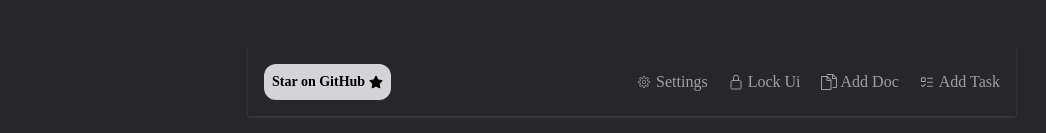
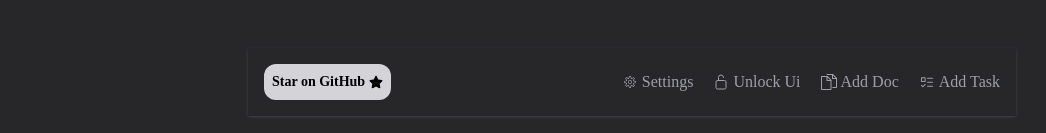
Before and after one commit to muazimmaqbool/mydocs, a React (Vite) app: page / in a window 1280 px wide. Shown: the part 664-797 px from the top of the page, without its empty margins (8-1054 px from the left). Built offline with nearby package versions, Linux system fonts and the light colour scheme.

Commit message:
lock and unlock drag of card component feature added

```diff
--- a/src/App.jsx
+++ b/src/App.jsx
@@ -1,4 +1,4 @@
-import React from "react";
+import React, { useState } from "react";
 import Background from "./Components/Background";
 import Foreground from "./Components/Foreground";
 import Footer from "./Components/Footer";
@@ -7,12 +7,13 @@ import Footer from "./Components/Footer";
 
 //called from main.jsx
 const App = () => {
+  const [isDrag, setisDrag] = useState(false);
   return (
     <div className="relative w-full h-screen bg-zinc-800">
       {/* h-screen: height will be size of screen */}
-      <Background/>
-      <Foreground/>
-      <Footer/>
+      <Background />
+      <Foreground isDrag={isDrag} />
+      <Footer setisDrag={setisDrag} isDrag={isDrag} />
     </div>
   );
 };
--- a/src/Components/Card.jsx
+++ b/src/Components/Card.jsx
@@ -10,11 +10,11 @@ import { LiaEdit } from "react-icons/lia";
 {/*Note:to convert hex color into tailwind css visit this website: https://hextotailwind.com/ */}
 
 //called from Foreground.jsx
-const Card = ({ data, reference }) => {
+const Card = ({ data, reference,isDrag }) => {
   //Drag docs: https://motion.dev/docs/react-gestures#drag
   return (
     <motion.div
-      drag
+      drag={isDrag}
       dragConstraints={reference}
       whileDrag={{ scale: 1.1 }}
       dragElastic={0.1}
--- a/src/Components/Footer.jsx
+++ b/src/Components/Footer.jsx
@@ -2,10 +2,15 @@ import React from "react";
 import { CiSettings } from "react-icons/ci";
 import { FaStar } from "react-icons/fa";
 import { GoTasklist } from "react-icons/go";
-import { IoLockClosedOutline } from "react-icons/io5";
+import { IoLockClosedOutline, IoLockOpenOutline } from "react-icons/io5";
 import { SlDocs } from "react-icons/sl";
 
-const Footer = () => {
+//called from App.js
+const Footer = ({setisDrag,isDrag}) => {
+
+  const handleDrag=(e)=>{
+    setisDrag((prev)=>!prev)
+  }
   return (
     <footer class="z-10 absolute bottom-0 left-1/2 -translate-x-[50%] w-3xl shadow-sm shadow-zinc-700 mb-5 bg-zinc-800 transition-all duration-[200ms] ease hover:shadow-md ">
       <div class="w-full mx-auto max-w-screen-xl p-4 md:flex md:items-center md:justify-between">
@@ -22,9 +27,9 @@ const Footer = () => {
             <CiSettings />
             Settings
           </div>
-          <div className="flex items-center gap-1 cursor-pointer transition-all duration-[300ms] ease hover:text-zinc-100 hover:scale-110">
-            <IoLockClosedOutline />
-            Lock Ui
+          <div onClick={handleDrag} className="flex items-center gap-1 cursor-pointer transition-all duration-[300ms] ease hover:text-zinc-100 hover:scale-110">
+            {isDrag?<IoLockClosedOutline />:<IoLockOpenOutline />}
+            {isDrag ? "Lock Ui" :"Unlock Ui"}
           </div>
           <div className="flex items-center gap-1 cursor-pointer transition-all duration-[300ms] ease hover:text-zinc-100 hover:scale-110">
             <SlDocs />
--- a/src/Components/Foreground.jsx
+++ b/src/Components/Foreground.jsx
@@ -3,7 +3,7 @@ import Card from "./Card";
 
 //called from App.jsx
 //the cards will come inside this component
-const Foreground = () => {
+const Foreground = ({isDrag}) => {
   const data = [
     {
       title:"Fix this bug",
@@ -27,7 +27,7 @@ const Foreground = () => {
       {/* bg-sky-800/50 means 50% transparent, 50 means 50% opacity */}
       {
         data.map((item,index)=>(
-          <Card data={item} reference={ref}/>
+          <Card data={item} reference={ref} isDrag={isDrag}/>
         ))
       }
     </div>
```
